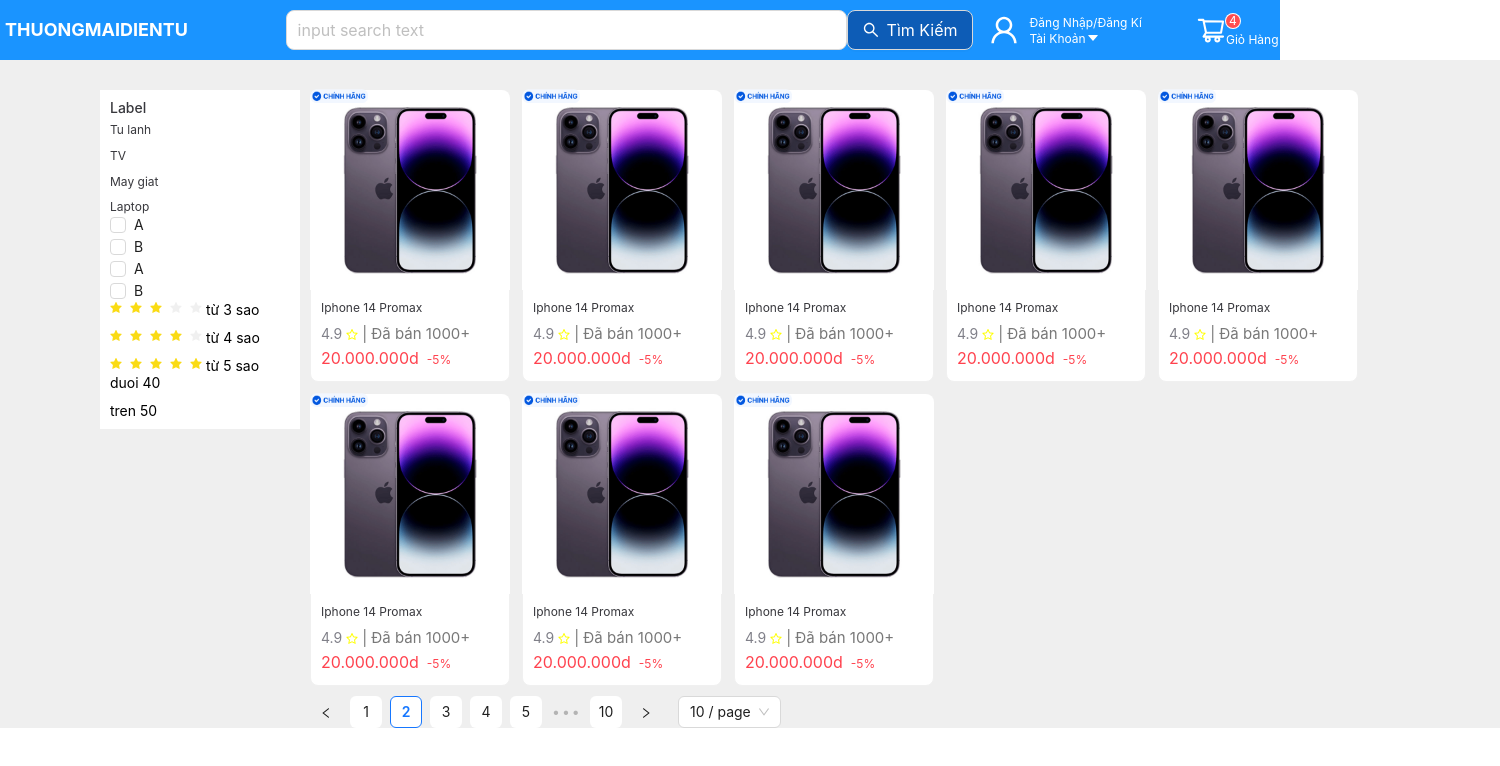
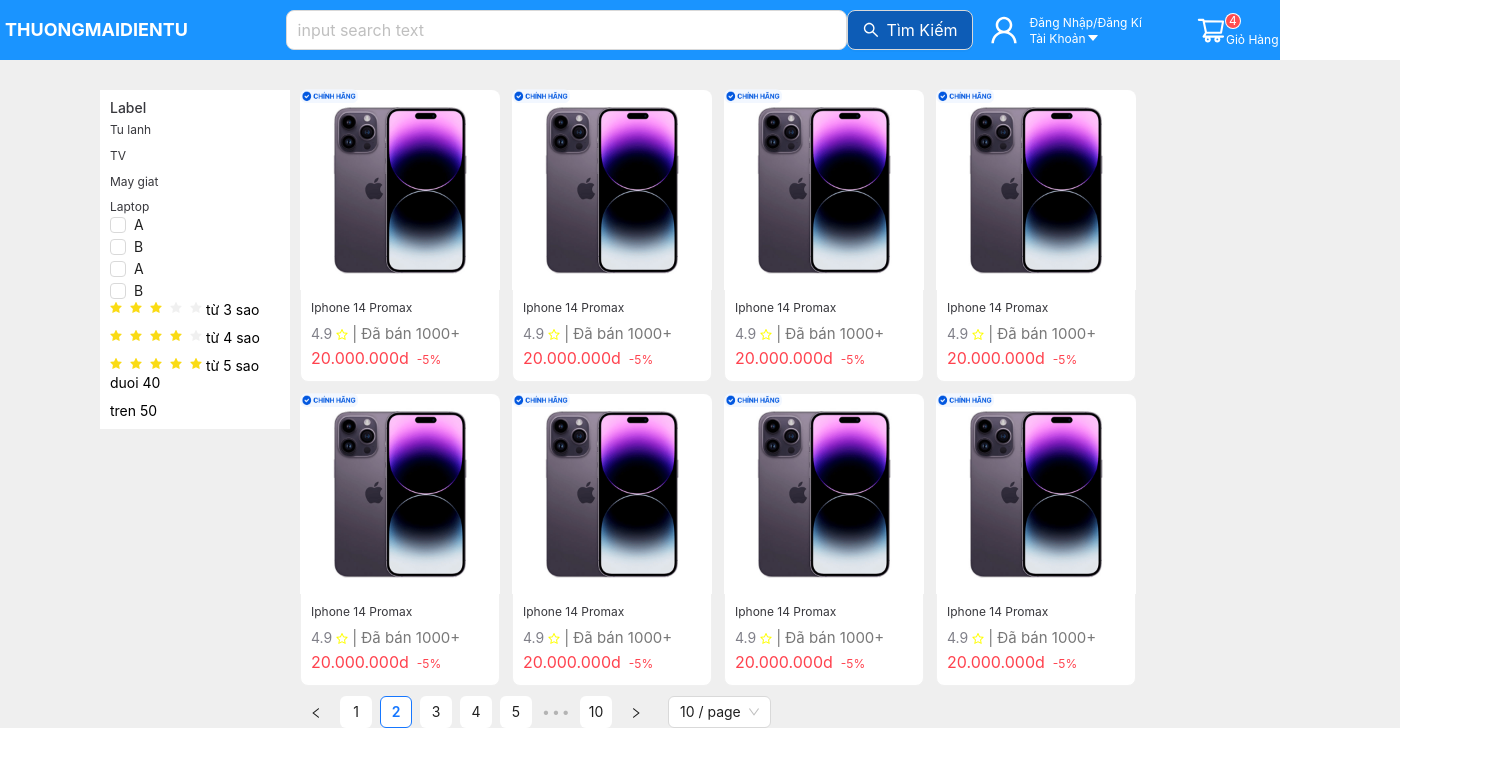
Before and after one commit to QuocTrungTDMU/Website_Ecomerce, a React (Create React App) app in the folder e_ecomerce_system/: page /1 in a window 1280 px wide. Shown: the top 766 px of the page, 1500 px wide, since content can reach past the window. Built offline with nearby package versions, Linux system fonts and the light colour scheme.

Commit message:
fix error header and fix some css

```diff
--- a/e_ecomerce_system/src/App.js
+++ b/e_ecomerce_system/src/App.js
@@ -8,22 +8,19 @@
 function App() {
   return (
     <div>
-      {/* {routes.isShowHeader && <HeaderComponent />} */}
-      <HeaderComponent />
       <Router>
         <Routes>
           {routes.map((route) => {
             const Page = route.page;
-            const Layout = routes.isShowHeader ? DefaultComponent : Fragment;
+            const Layout = route.isShowHeader ? DefaultComponent : Fragment;
             return (
               <Route
                 key={route.path}
                 path={route.path}
                 element={
-                  <>
+                  <Layout>
                     <Page />
-                    <Layout />
-                  </>
+                  </Layout>
                 }
               />
             );
--- a/e_ecomerce_system/src/components/DefaultComponent/DefaultComponent.jsx
+++ b/e_ecomerce_system/src/components/DefaultComponent/DefaultComponent.jsx
@@ -1,9 +1,11 @@
 import React from 'react'
+import HeaderComponent from '../HeaderComponent/HeaderComponent'
 
-const DefaultComponent = ({children}) => {
+const DefaultComponent = ({ children }) => {
   return (
     <div>
-    <DefaultComponent/>
+      <HeaderComponent />
+      {children}
     </div>
   )
 }
--- a/e_ecomerce_system/src/pages/TypeProductPage/TypeProductPage.jsx
+++ b/e_ecomerce_system/src/pages/TypeProductPage/TypeProductPage.jsx
@@ -8,7 +8,7 @@
   const onChange = () => {};
   return (
     <div style={{width: '100%', background:'#efefef'}}>
-      <div style={{ width:'1500px', margin:'0 auto' }}>
+      <div style={{ width:'1400px', margin:'0 auto' }}>
         <Row
           style={{
             padding: "0 100px",
```
